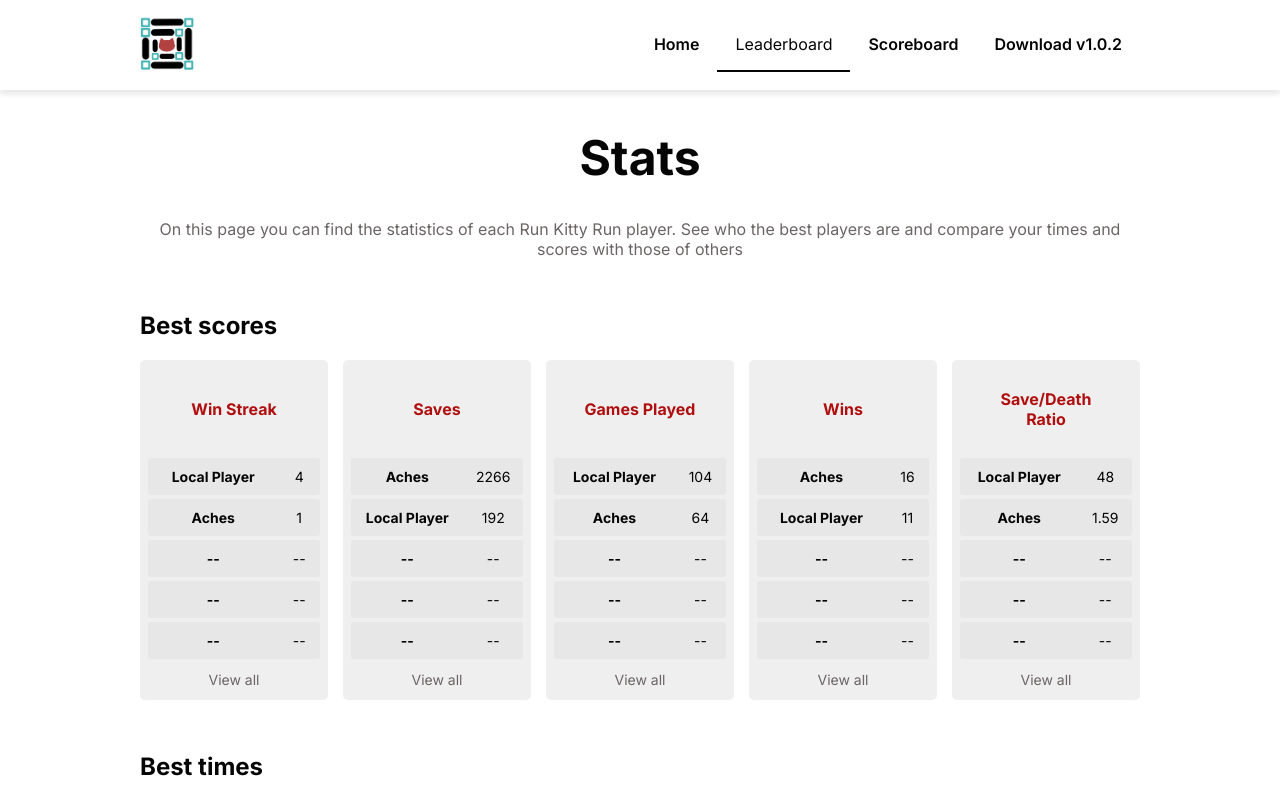
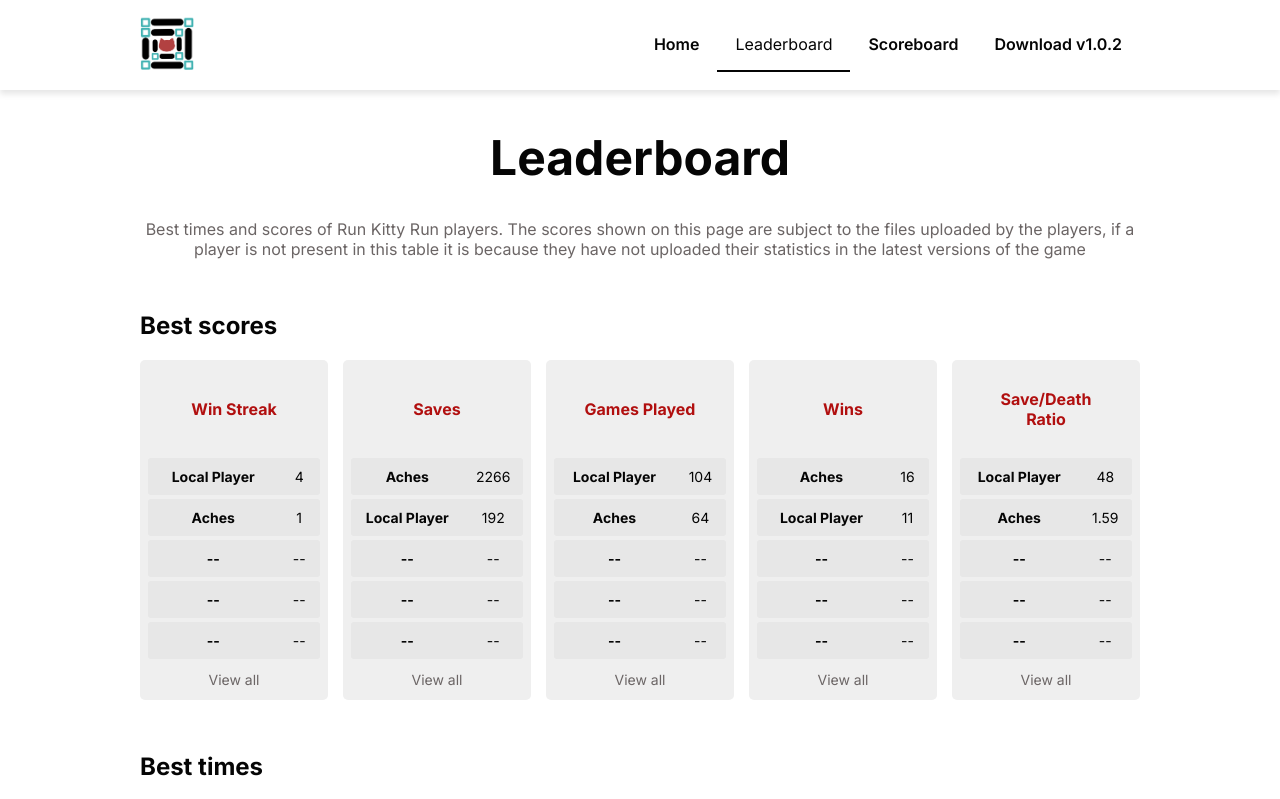
Before and after one commit to melisa-abuin/rkr-w3, a Next.js app: page /leaderboard in a window 1280 px wide. Shown: the top 799 px of the page. Built offline with nearby package versions, Linux system fonts and the light colour scheme; no server answers.

Commit message:
fix #113: fix redirect to scoreboard page

```diff
--- a/app/leaderboard/page.tsx
+++ b/app/leaderboard/page.tsx
@@ -60,8 +60,8 @@ export default async function Leaderboard() {
         ) : (
           <>
             <PageHeader
-              description="On this page you can find the statistics of each Run Kitty Run player. See who the best players are and compare your times and scores with those of others"
-              title="Stats"
+              description="Best times and scores of Run Kitty Run players. The scores shown on this page are subject to the files uploaded by the players, if a player is not present in this table it is because they have not uploaded their statistics in the latest versions of the game"
+              title="Leaderboard"
             />
             <PageContainer
               ariaLabelledby="columns-score-title"
@@ -85,7 +85,7 @@ export default async function Leaderboard() {
             />
             <PageContainer as="div" marginBottom={48}>
               <Link
-                href="/stats/overview"
+                href="/stats/overview?page=1&sortKey=completedChallenges&sortOrder=desc"
                 aria-label="View all stats for all players"
               >
                 View all stats
```
